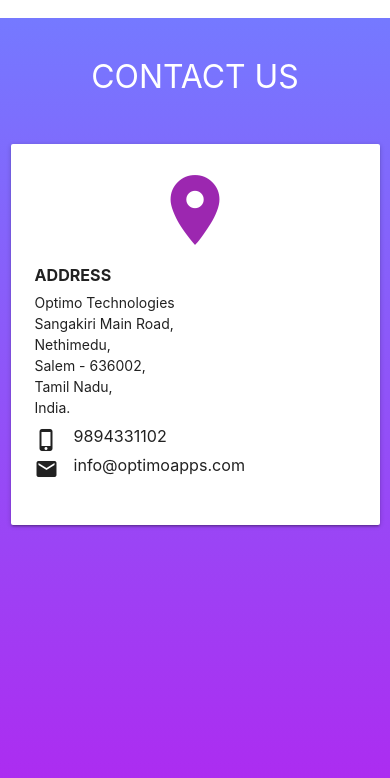
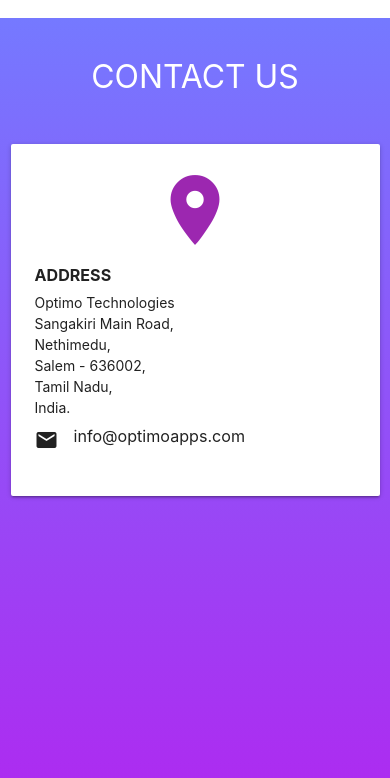
Before and after one commit to OptimoApps/optimoapps, a website: page index.html in a window 390 px wide. Shown: the part 4433-5211 px from the top of the page. Drawn offline with Linux system fonts and the light colour scheme; files that its build step writes are made by us from their sources.

Commit message:
updated index.html
removed mobile no

```diff
--- a/index.html
+++ b/index.html
@@ -315,7 +315,7 @@
                                     <p>India.</p>
                                 </div>
                                 <div class="col s12 l4 m4">
-                                    <h6><i class="material-icons left">phone_iphone</i>9894331102</h6>
+
                                     <h6><i class="material-icons left">email</i>info@optimoapps.com</h6>
                                 </div>
                             </div>
```
